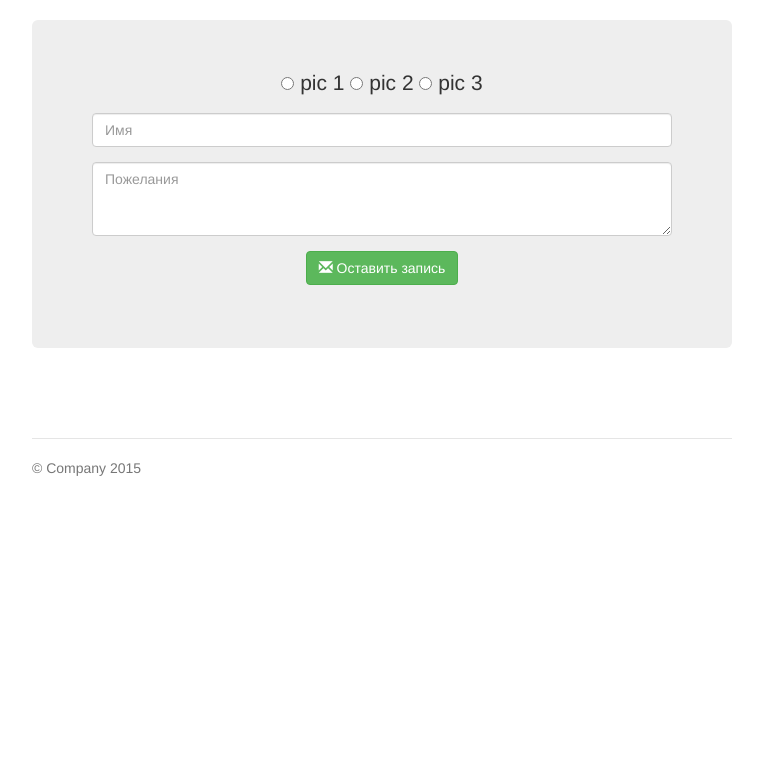
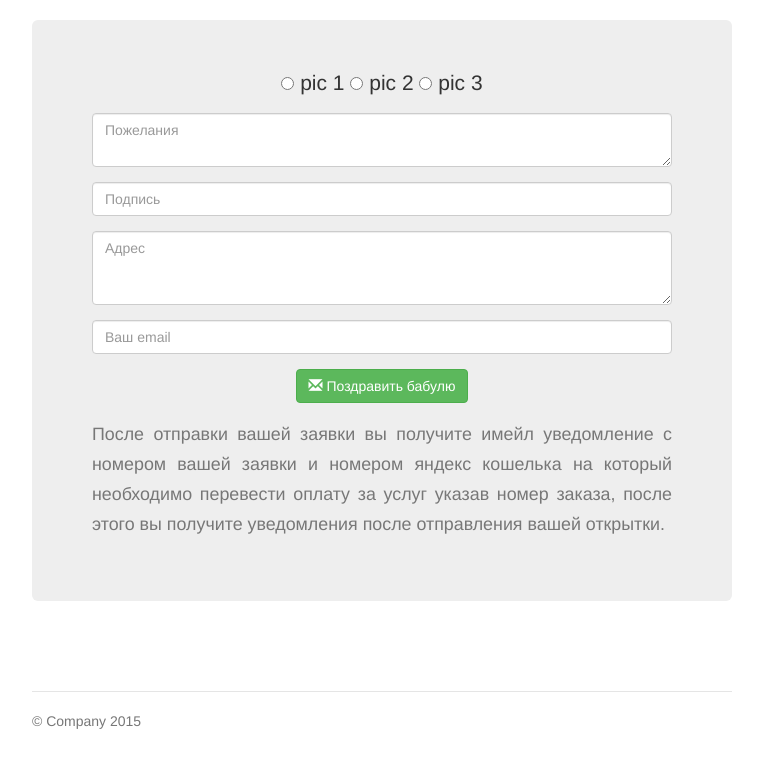
Before and after one commit to larek/game, a Yii app: template basic/views/site/index.php in a window 1280 px wide. Shown: the top 768 px of the page, without its empty margins (258-1021 px from the left). Run offline with PHP 8.4 and a stand-in for Yii, Linux system fonts and the light colour scheme; the template is opened without the code that fills it, so the values that code supplies are empty; some libraries are stand-ins or nearby versions.

Commit message:
added description and field + html5 required attributes

```diff
--- a/basic/views/site/index.php
+++ b/basic/views/site/index.php
@@ -2,21 +2,24 @@
 use yii\widgets\ListView;
 /* @var $this yii\web\View */
 
-$this->title = 'My Yii Application';
+$this->title = 'Поздравь бабулю';
 ?>
 <div class="jumbotron">
 		<p><input type="radio" value="1"> pic 1 <input type="radio" value="2"> pic 2 <input type="radio" value="1"> pic 3</p>
-        <p><input type="text" class="form-control name" placeholder="Имя" /></p>
-        <p><textarea class='form-control message' rows='3' placeholder="Пожелания"></textarea></p>
-        <p><span class="btn btn-success btn-message" href="#" role="button"><span class='glyphicon glyphicon-envelope'></span> Оставить запись</span></p>
+		<p><textarea class='form-control message' rows='2' placeholder="Пожелания" required id="congrats"></textarea></p>
+		<p><input type="text" class="form-control name" placeholder="Подпись" /></p>
+		<p><textarea class='form-control message' rows='3' placeholder="Адрес" required id="address"></textarea></p>
+		<p><input type="email" class="form-control name" placeholder="Ваш email" required id="email"></p>
+		<p><span class="btn btn-success btn-message" href="#" role="button"><span class='glyphicon glyphicon-envelope'></span> Поздравить бабулю</span></p>
+		<p class="text-muted text-justify"><small>После отправки вашей заявки вы получите имейл уведомление с номером вашей заявки и номером яндекс кошелька на который необходимо перевести оплату за услуг указав номер заказа, после этого вы получите уведомления после отправления вашей открытки.</small></p>
 </div>
 
 <div class="row marketing">
 <ul class="media-list">
   <?= ListView::widget([
-      'dataProvider' => $dataProvider,
-      'itemView' => '_item',
-      'summary' => false,
+	  'dataProvider' => $dataProvider,
+	  'itemView' => '_item',
+	  'summary' => false,
   ]);?>
 
 
```
